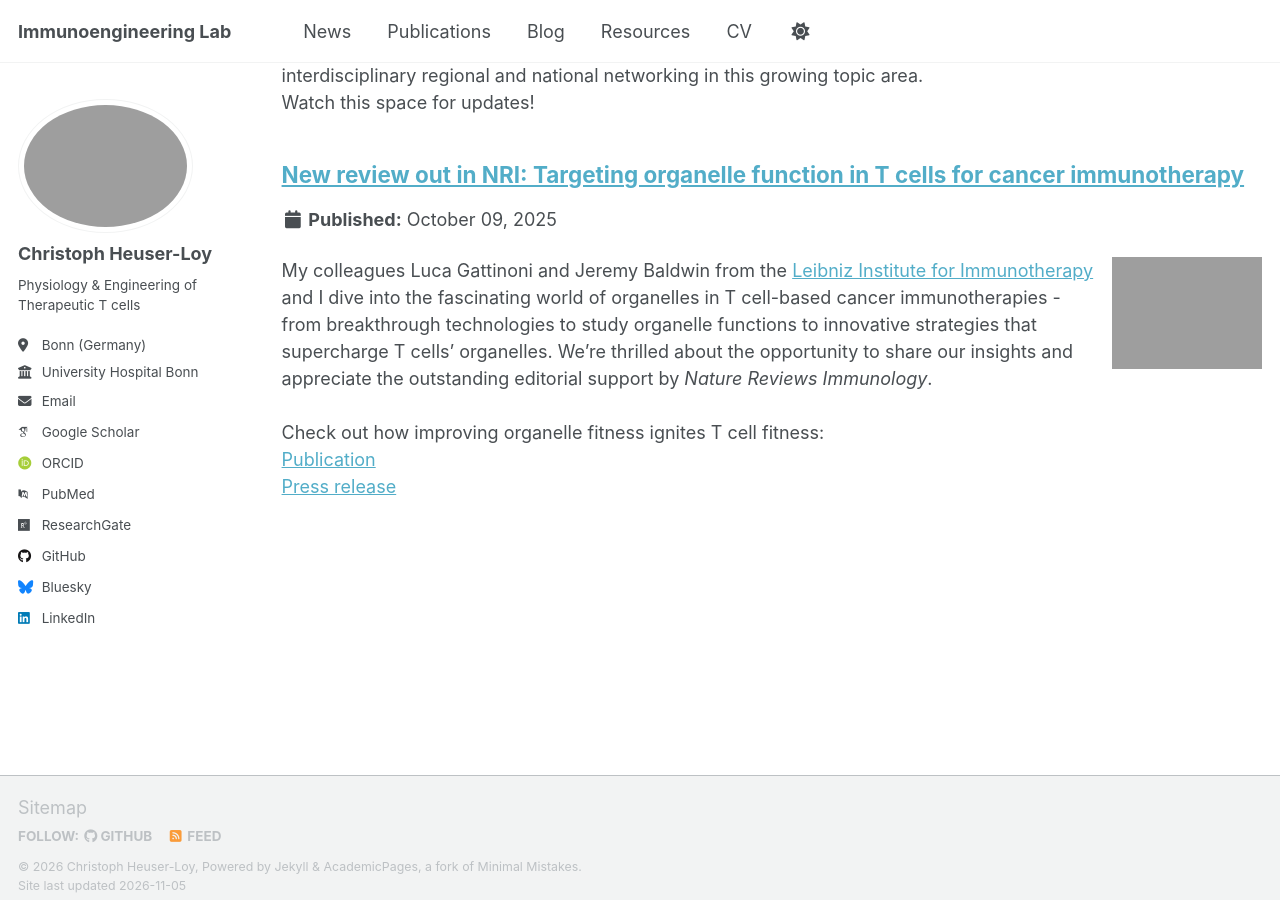
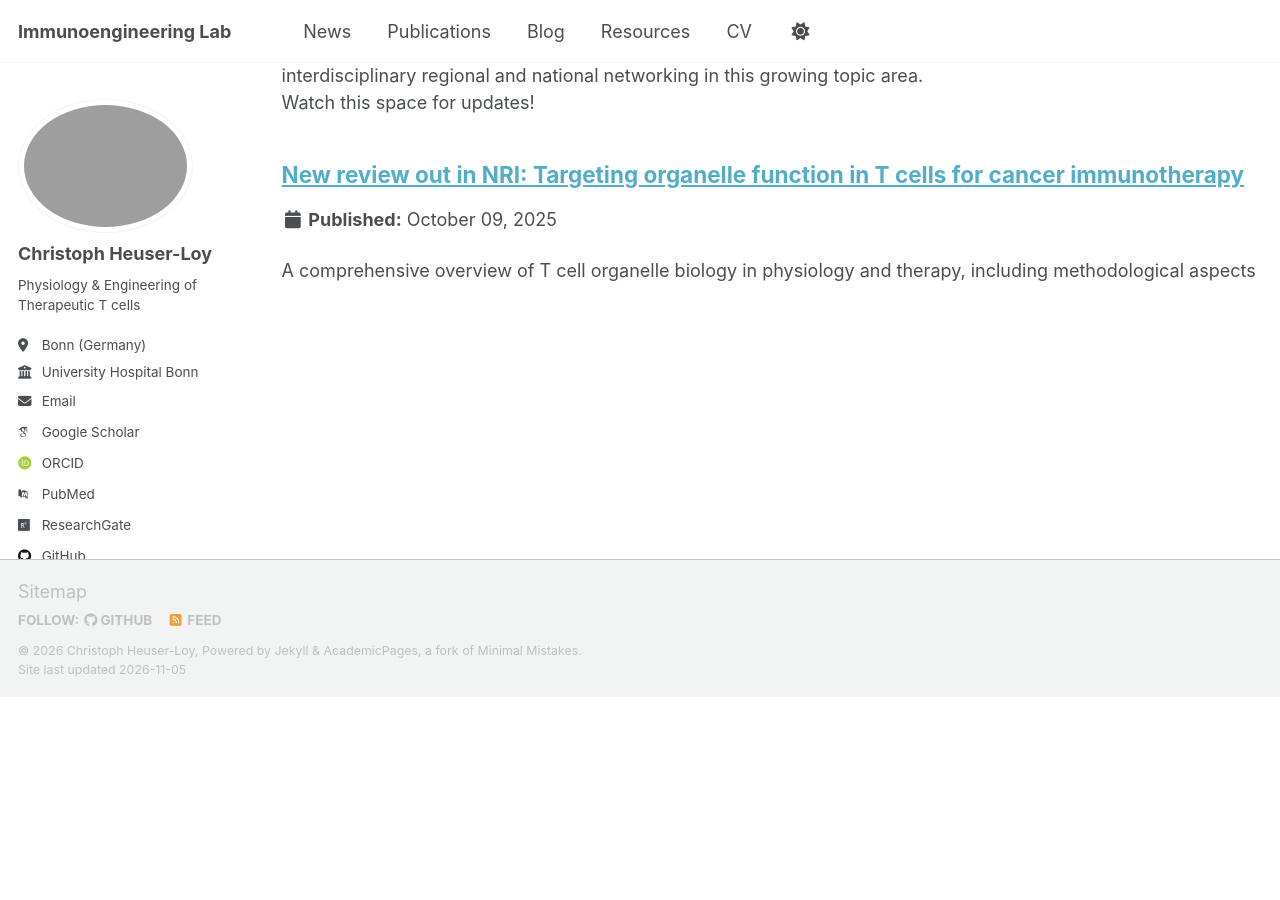
Before and after one commit to cheuserloy/cheuserloy.github.io, a Jekyll site: the page built from _pages/news.html, in a window 1280 px wide and 900 px high, scrolled down 978 px. Built offline with Jekyll 4.4.1, drawn with Linux system fonts in a browser that asks for light colours; some web fonts are replaced; a script that is not in the unit is left out; after the commit the page ends 1675 px from its top, so only the background shows below that.

Commit message:
Add excerpt to organelle therapy news article
Added excerpt for the organelle therapy review article.

```diff
--- a/_news/2025-10-09_Organelle-therapy.md
+++ b/_news/2025-10-09_Organelle-therapy.md
@@ -2,6 +2,7 @@
 title: ' New review out in NRI: Targeting organelle function in T cells for cancer immunotherapy '
 date: 2025-10-09
 permalink: /news/2025/Organelle-therapy/
+excerpt: 'A comprehensive overview of T cell organelle biology in physiology and therapy, including methodological aspects'
 tags:
   - review
   - immunotherapy
```
